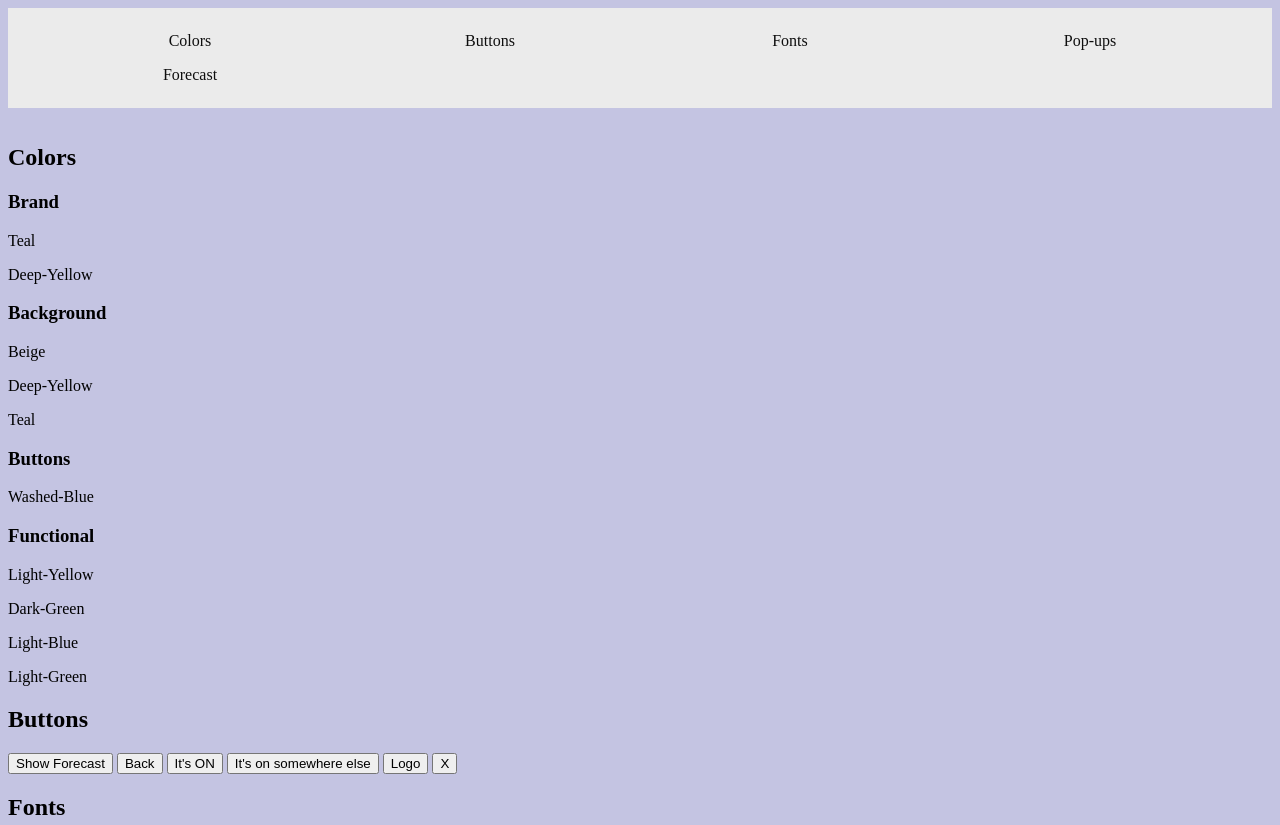
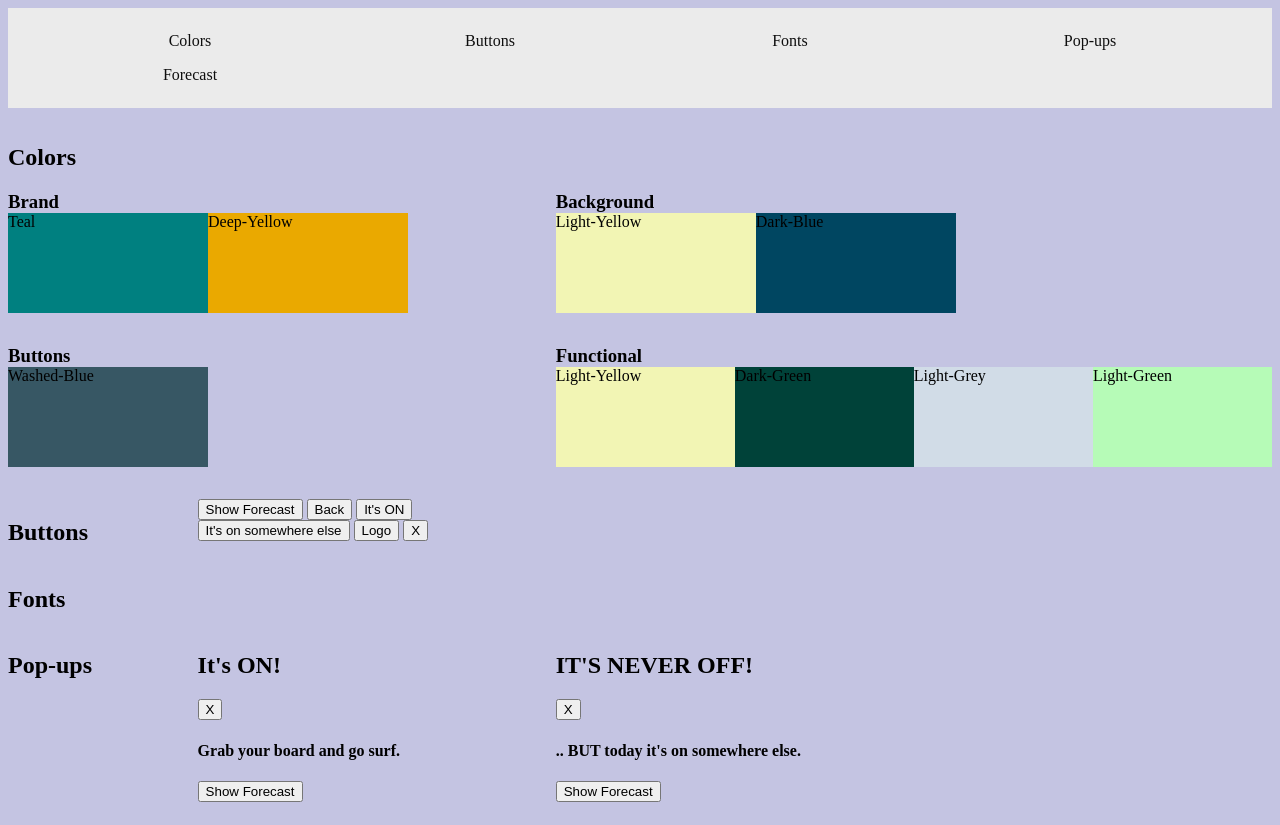
Before and after one commit to kajenmaira/Its-on, a plain HTML site: page It's on/styleguide/index.html in a window 1280 px wide. Shown: the top 825 px of the page. Drawn offline with Linux system fonts and the light colour scheme.

Commit message:
colors
colors in grid

```diff
--- a/It's on/styleguide/index.html
+++ b/It's on/styleguide/index.html
@@ -32,22 +32,27 @@
             </ul>
         </nav>
     </header>
+    <h2 class="title">Colors</h2>
     <section class="module" id="colors">
-        <h2 class="title">Colors</h2>
-        <article class="color-preview">
-            <h3>Brand</h3>
+            <h3 class="title__brand">Brand</h3>
+        <article class="cp color-preview__brand">
             <p class="block teal">Teal</p>
             <p class="block deep-yellow">Deep-Yellow</p>
-            <h3>Background</h3>
-            <p class="block beige">Beige</p>
-            <p class="block deep-yellow">Deep-Yellow</p>
-            <p class="block teal">Teal</p>
-            <h3>Buttons</h3>
+        </article>
+            <h3 class="title__bg">Background</h3>
+        <article class="cp color-preview__bg">
+            <p class="block light-yellow">Light-Yellow</p>
+            <p class="block dark-blue">Dark-Blue</p>
+        </article>
+            <h3 class="title__btns">Buttons</h3>
+        <article class="cp color-preview__btns">
             <p class="block washed-blue">Washed-Blue</p>
-            <h3>Functional</h3>
+        </article>
+            <h3 class="title__func">Functional</h3>
+        <article class="cp color-preview__func">
             <p class="block light-yellow">Light-Yellow</p>
             <p class="block dark-green">Dark-Green</p>
-            <p class="block light-blue">Light-Blue</p>
+            <p class="block light-grey">Light-Grey</p>
             <p class="block light-green">Light-Green</p>
         </article>
     </section>
--- a/It's on/styleguide/styleguide.scss
+++ b/It's on/styleguide/styleguide.scss
@@ -1,9 +1,6 @@
 body {
   background-color: rgb(196, 196, 226);
 }
-
-
-
 
 .menu {
   text-align: right;
@@ -17,13 +14,13 @@ body {
   color: rgb(14 14 14);
   text-decoration: none;
 }
-.menu__link:hover, .menu__link.--active {
+.menu__link:hover,
+.menu__link.--active {
   color: rgb(173 31 31);
   font-weight: bold;
   top: 0;
   left: 0;
 }
-
 
 .menu__list {
   display: grid;
@@ -39,3 +36,72 @@ body {
 .menu__item {
   display: block;
 }
+.cp {
+  display: flex;
+}
+.module {
+  display: grid;
+  grid-template-rows: 2% 1fr 2% 1fr;
+  grid-template-columns: 15% 1fr 1fr 1fr;
+  grid-template-areas:
+    "brand . bg ."
+    "cp-brand cp-brand cp-bg cp-bg"
+    "btns . func ."
+    "cp-btns cp-btns cp-func cp-func";
+}
+.title__brand {
+  grid-area: brand;
+}
+.color-preview__brand {
+  grid-area: cp-brand;
+}
+.title__bg {
+  grid-area: bg;
+}
+.color-preview__bg {
+  grid-area: cp-bg;
+}
+.title__btns {
+  grid-area: btns;
+}
+.color-preview__btns {
+  grid-area: cp-btns;
+}
+.title__func {
+  grid-area: func;
+}
+.color-preview__func {
+  grid-area: cp-func;
+}
+
+.block {
+  width: 200px;
+  height: 100px;
+}
+.teal {
+  background-color: teal;
+}
+.deep-yellow {
+  background-color: #eaa900;
+}
+.dark-blue {
+  background-color: #004661;
+}
+.light-yellow {
+  background-color: #f2f5b4;
+}
+.washed-blue {
+  background-color: #375764;
+}
+.light-grey {
+  background-color: #d1dce7;
+}
+.light-green {
+  background-color: #b6fbb7;
+}
+.dark-green {
+  background-color: #004239;
+}
+h3 {
+  margin: 0;
+}
```
Also changed, not shown: It's on/styleguide/styleguide.css, 1 other file. Lines whose indentation alone changed are shown as unchanged.
